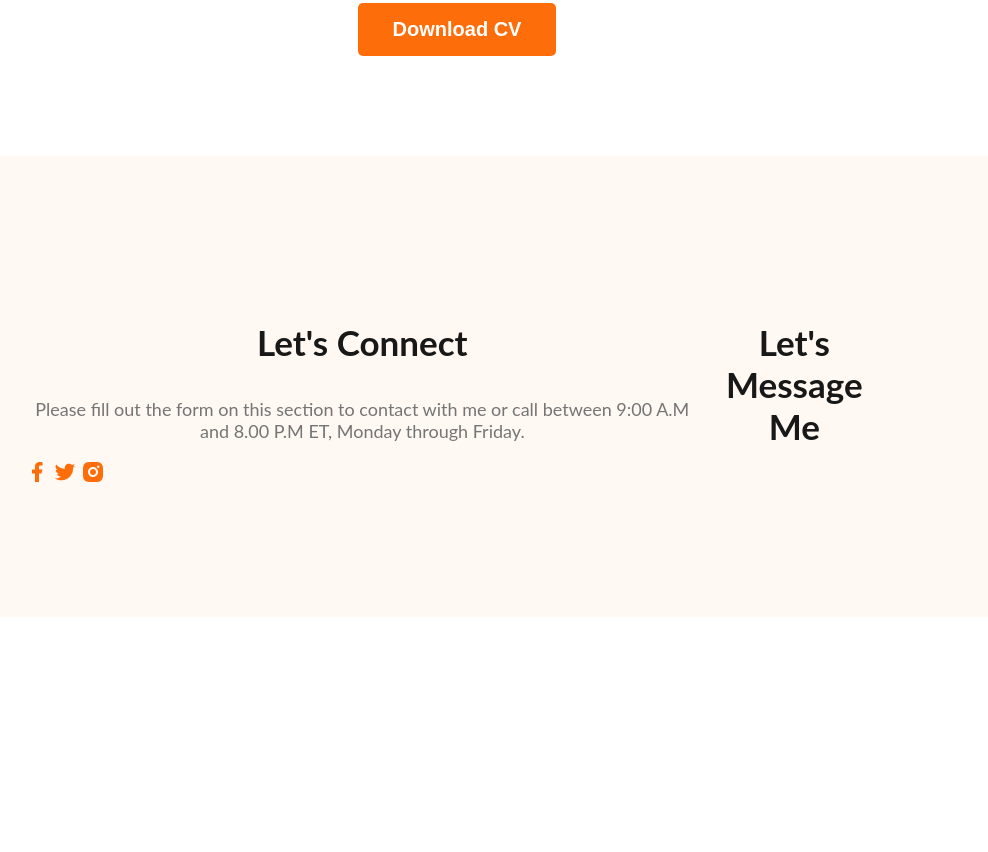
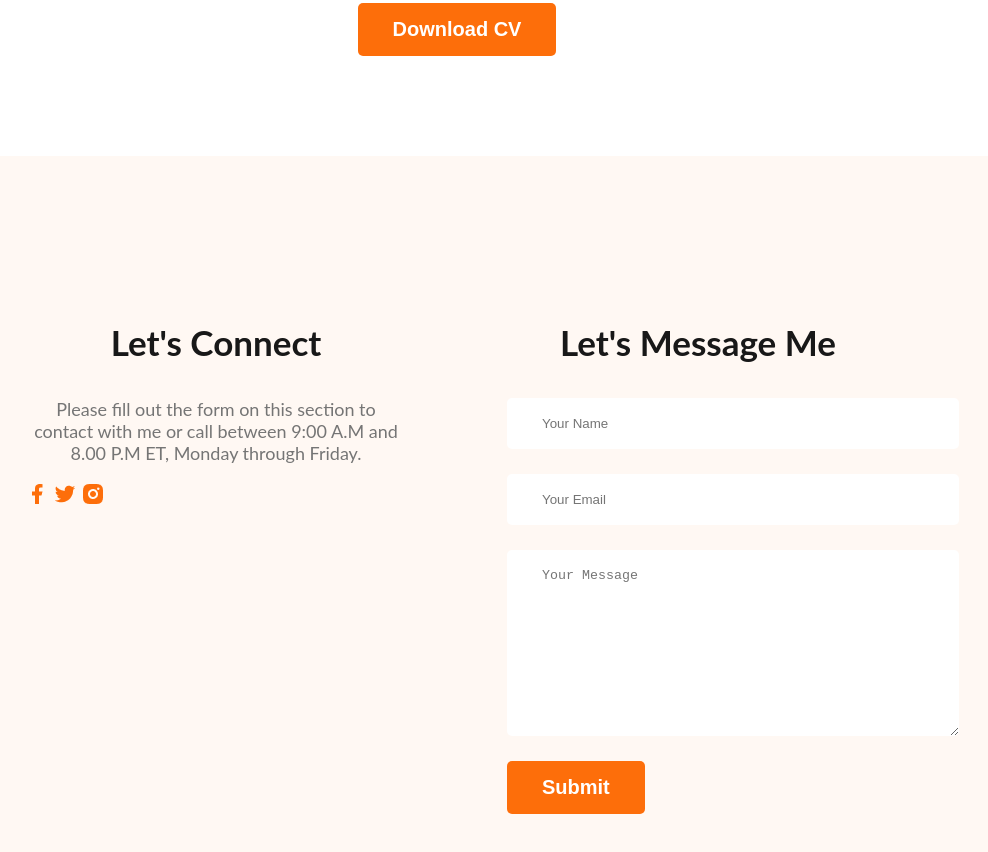
Before and after one commit to mukithalalim/web-developer-portfolio, a plain HTML site: page index.html in a window 1280 px wide. Shown: the part 3020-3872 px from the top of the page, without its empty margins (183-1171 px from the left). Before the commit the page ends 3645 px from the top, so only its background shows below. Drawn offline with Linux system fonts and the light colour scheme.

Commit message:
finished footer

```diff
--- a/index.html
+++ b/index.html
@@ -176,7 +176,14 @@
         </div>
         <div class="footer-column">
             <h3 class="section-title">Let's Message Me</h3>
+            <form class="contact">
+                <input type="text" name="" id="" placeholder="Your Name">
+                <input type="email" name="" id="" placeholder="Your Email">
+                <textarea placeholder="Your Message" name="" id="" cols="30" rows="10"></textarea>
+                <input class="primary-btn" type="submit" value="Submit">
+            </form>
         </div>
+
     </footer>
 </body>
 
--- a/styles/portfolio.css
+++ b/styles/portfolio.css
@@ -197,7 +197,25 @@ main section {
 /* footer style */
 footer{
     display: flex;
+    gap: 100px;
     background-color: #FFF8F3;
     padding: 130px 200px;
     margin-top: 100px;
 }
+.footer-column{
+    width: 50%;
+}
+.social-links a {
+    margin: 25px;
+}
+.contact input[type="text"], .contact input[type="email"] , textarea{
+    display: block;
+    margin-bottom: 25px;
+    padding: 18px 35px;
+    color: #757575;
+    border-radius: 5px;
+    background-color: #FFF;
+    border: 0;
+    width: 100%;
+
+}
```
